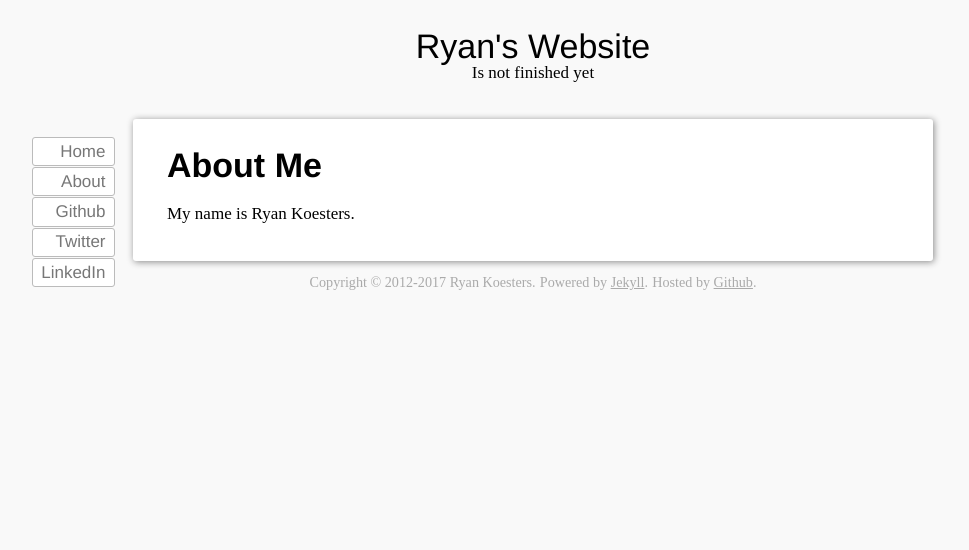
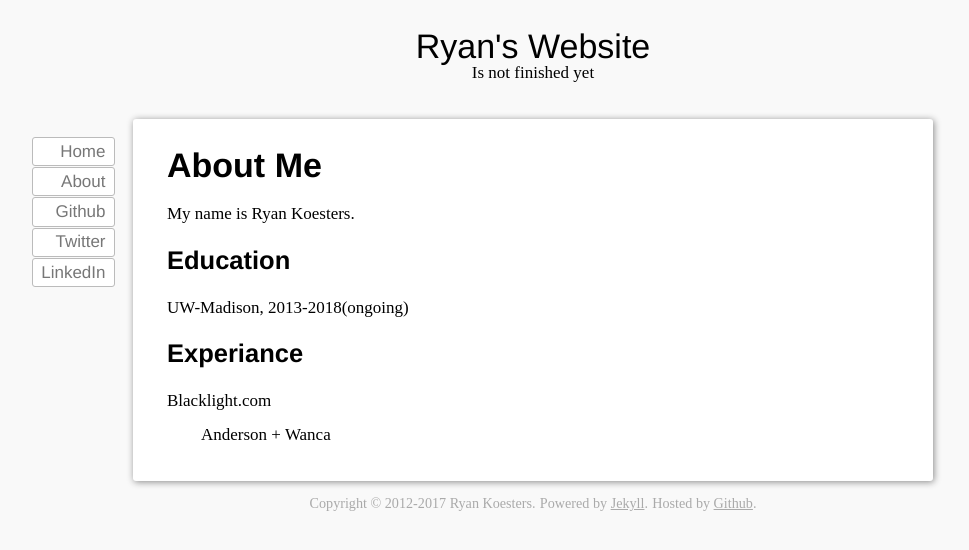
Before and after one commit to rkoesters/rkoesters.github.io, a Jekyll site: the page built from about.md, in a window 1280 px wide. Shown: the top 550 px of the page, without its empty margins (107-1076 px from the left). Built offline with Jekyll 4.4.1, drawn with Linux system fonts in a browser that asks for light colours; nearby versions of some CDN libraries.

Commit message:
Started adding more info to the about page.

```diff
--- a/about.md
+++ b/about.md
@@ -4,3 +4,15 @@
 ---
 
 My name is Ryan Koesters.
+
+Education
+---------
+
+UW-Madison, 2013-2018(ongoing)
+
+Experiance
+----------
+
+Blacklight.com
+
+Anderson + Wanca
```
